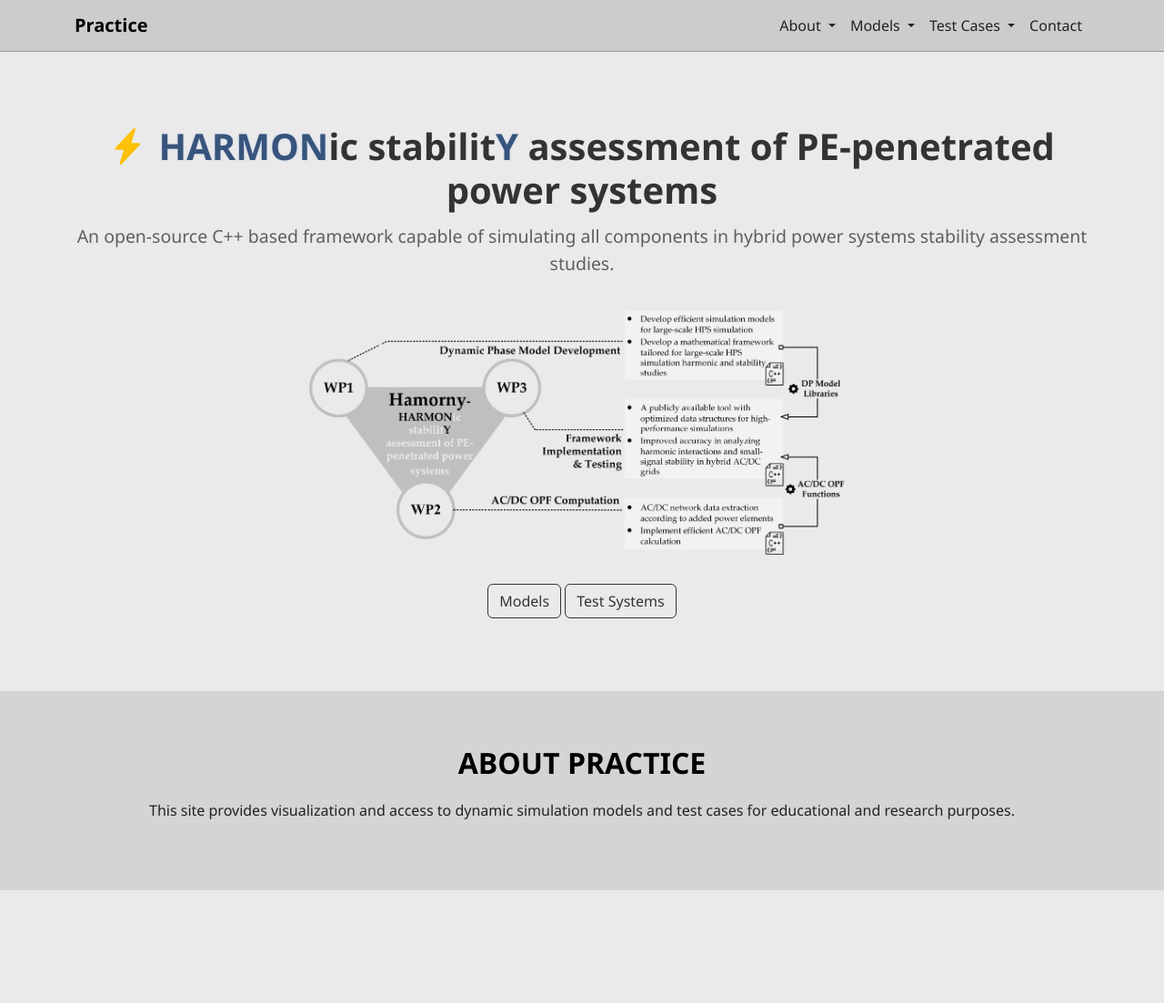
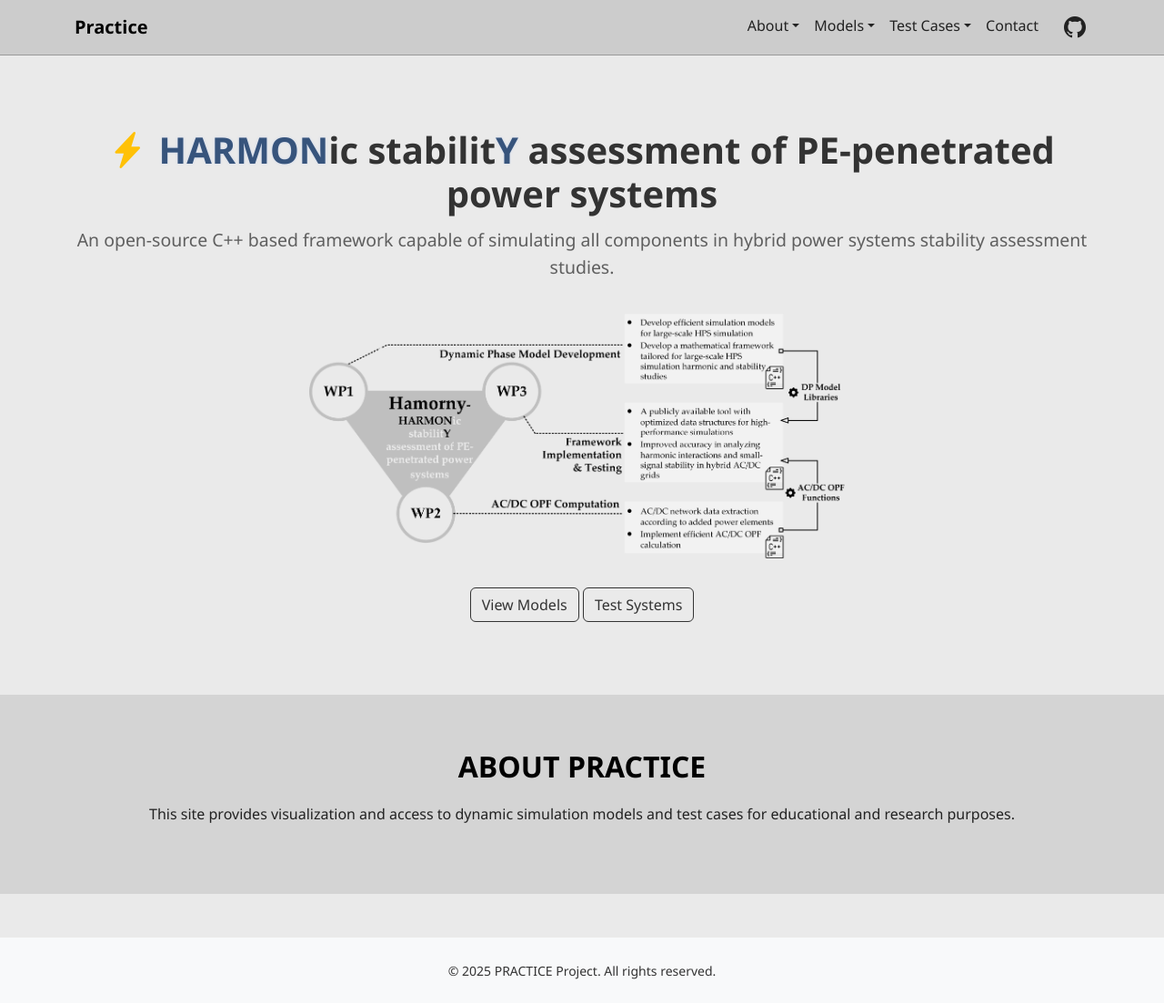
Before and after one commit to HLi199305-ee/HLi199305-ee.github.io-practice, a Jekyll site: the page index.html, which Jekyll copies as it is, in a window 1280 px wide. Shown: the whole page at 91% size. Built offline with Jekyll 4.4.1, drawn with Linux system fonts in a browser that asks for light colours; before the commit the page ends 979 px from its top, so only the background shows below that.

Commit message:
Update - for test

```diff
--- a/index.html
+++ b/index.html
@@ -8,237 +8,163 @@
   <!-- Bootstrap 5 CSS -->
   <link href="https://cdn.jsdelivr.net/npm/bootstrap@5.3.0/dist/css/bootstrap.min.css" rel="stylesheet" />
   <link href="https://cdn.jsdelivr.net/npm/bootstrap-icons@1.10.5/font/bootstrap-icons.css" rel="stylesheet">
-
   <style>
     body {
       font-family: "Segoe UI", sans-serif;
-      background: #eaeaea; /* 工业风浅灰背景 */
+      background: #eaeaea;
       color: #333;
     }
-
     a, .nav-link, .dropdown-item {
       color: #222;
     }
-
     a:hover, .nav-link:hover, .dropdown-item:hover {
       color: #000;
       background-color: #ddd;
     }
-
     .navbar {
       background-color: #ccc;
       border-bottom: 1px solid #999;
     }
-
     .navbar-brand {
       font-weight: 600;
       color: #000;
     }
-
     .navbar-toggler {
       background-color: #bbb;
     }
-
     .dropdown-menu {
       background-color: #f5f5f5;
       border: none;
     }
-
     .dropdown-item {
       color: #333;
     }
-
     .dropdown-item:hover {
       background-color: #ddd;
       color: #000;
     }
-
     .hero {
       padding: 80px 20px;
       text-align: center;
     }
-
     .hero-title {
       font-size: 2.5rem;
       font-weight: 700;
     }
-
     .hero-subtitle {
       font-size: 1.2rem;
       color: #555;
       margin-top: 1rem;
+      animation: floatWave 4s ease-in-out infinite;
+      display: block;
     }
-
     .model-image {
-      max-width: 100%;
-      height: auto;
-      margin-top: 2rem;
-      box-shadow: 0 0 20px rgba(0, 0, 0, 0.05);
+      width: 600px;
+      filter: blur(10px);
+      opacity: 0.3;
+      transition: filter 1.2s ease, opacity 1.2s ease;
+      margin: 2rem auto 0;
       border-radius: 6px;
+      display: block;
     }
-
+    .model-image.loaded {
+      filter: blur(0);
+      opacity: 1;
+    }
     .hero-buttons {
       margin-top: 2rem;
     }
-
     .btn-outline-primary {
       border-color: #333;
       color: #333;
     }
-
     .btn-outline-primary:hover {
       background-color: #333;
       color: #fff;
     }
-
     .about-section {
       padding: 60px 20px;
       text-align: center;
       background: #d4d4d4;
       color: #222;
     }
-
     .section-title {
       font-weight: 700;
       margin-bottom: 20px;
       color: #000;
     }
-
-    /* Flash / shimmer effect */
     @keyframes softShimmer {
-    0%   {
-      color: #333;
-      text-shadow: none;
-      opacity: 1;
+      0% { color: #333; text-shadow: none; opacity: 1; }
+      30% { color: #3a75c4; text-shadow: 0 0 6px rgba(100,150,255,0.4); opacity: 1; }
+      50% { color: #3a75c4; text-shadow: 0 0 8px rgba(100,150,255,0.6), 0 0 12px rgba(100,150,255,0.3); opacity: 0.85; }
+      70% { color: #3a75c4; text-shadow: 0 0 6px rgba(100,150,255,0.4); opacity: 1; }
+      100% { color: #333; text-shadow: none; opacity: 1; }
     }
-    30% {
-      color: #3a75c4;
-      text-shadow: 0 0 6px rgba(100, 150, 255, 0.4);
-      opacity: 1;
-    }
-    50% {
-      color: #3a75c4;
-      text-shadow: 0 0 8px rgba(100, 150, 255, 0.6), 0 0 12px rgba(100, 150, 255, 0.3);
-      opacity: 0.85;
-    }
-    70% {
-      color: #3a75c4;
-      text-shadow: 0 0 6px rgba(100, 150, 255, 0.4);
-      opacity: 1;
-    }
-    100% {
-      color: #333;
-      text-shadow: none;
-      opacity: 1;
-    }
-  }
-
     .flash-letter {
       display: inline-block;
       animation: softShimmer 4s ease-in-out infinite;
     }
-
     @keyframes floatWave {
-    0%   { transform: translateY(0)   scale(1);    opacity: .80; }
-    25%  { transform: translateY(-4px) scale(1.02); opacity: 1;   }
-    50%  { transform: translateY(0)   scale(1);    opacity: .90; }
-    75%  { transform: translateY(4px) scale(0.98); opacity: .80; }
-    100% { transform: translateY(0)   scale(1);    opacity: .80; }
+      0% { transform: translateY(0) scale(1); opacity: .80; }
+      25% { transform: translateY(-4px) scale(1.02); opacity: 1; }
+      50% { transform: translateY(0) scale(1); opacity: .90; }
+      75% { transform: translateY(4px) scale(0.98); opacity: .80; }
+      100% { transform: translateY(0) scale(1); opacity: .80; }
     }
-
-  .hero-subtitle {
-  animation: floatWave 4s ease-in-out infinite;
-  display: block;
-  }
-
-  .model-image {
-  max-width: 100%;
-  height: auto;
-  margin: 2rem auto 0;
-  box-shadow: 0 0 20px rgba(0, 0, 0, 0);
-  border-radius: 6px;
-  display: block;
-  }
-
-  .model-image {
-  width: 600px;
-  filter: blur(10px);
-  opacity: 0.3;
-  transition: filter 1.2s ease, opacity 1.2s ease;
-  }
-
-  .model-image.loaded {
-  filter: blur(0);
-  opacity: 1;
-  }
-
   </style>
-
 </head>
-
 <body>
-
-<!-- ====== NAVBAR ====== -->
+  <!-- Navbar -->
   <nav class="navbar navbar-expand-lg navbar-light">
     <div class="container">
       <a class="navbar-brand" href="#">Practice</a>
-    <button class="navbar-toggler" type="button" data-bs-toggle="collapse" data-bs-target="#navbarNav"
-            aria-controls="navbarNav" aria-expanded="false" aria-label="Toggle navigation">
+      <button class="navbar-toggler" type="button" data-bs-toggle="collapse" data-bs-target="#navbarNav">
         <span class="navbar-toggler-icon"></span>
       </button>
-
       <div class="collapse navbar-collapse" id="navbarNav">
         <ul class="navbar-nav ms-auto">
-        <!-- About ▼ -->
           <li class="nav-item dropdown">
-          <a class="nav-link dropdown-toggle" href="#" id="aboutDropdown" role="button"
-             data-bs-toggle="dropdown" aria-expanded="false">
-            About
-          </a>
-          <ul class="dropdown-menu" aria-labelledby="aboutDropdown">
-            <li><a class="dropdown-item" href="{{ '/about/about1.html' | relative_url }}">About 1</a></li>
-            <li><a class="dropdown-item" href="#">About 2</a></li>
-            <li><a class="dropdown-item" href="#">About 3</a></li>
-            <li><a class="dropdown-item" href="#">About 4</a></li>
+            <a class="nav-link dropdown-toggle" href="#" role="button" data-bs-toggle="dropdown">About</a>
+            <ul class="dropdown-menu">
+              <li><a class="dropdown-item" href="about/team.html">Team</a></li>
+              <li><a class="dropdown-item" href="about/background.html">Background</a></li>
+              <li><a class="dropdown-item" href="about/publications.html">Publications</a></li>
+              <li><hr class="dropdown-divider"></li>
+              <li><a class="dropdown-item" href="about/contact.html">Contact Info</a></li>
             </ul>
           </li>
-
-        <!-- Models ▼ -->
           <li class="nav-item dropdown">
-          <a class="nav-link dropdown-toggle" href="#" id="modelsDropdown" role="button"
-             data-bs-toggle="dropdown" aria-expanded="false">
-            Models
-          </a>
-          <ul class="dropdown-menu" aria-labelledby="modelsDropdown">
-            <li><a class="dropdown-item" href="#">Model 1</a></li>
-            <li><a class="dropdown-item" href="#">Model 2</a></li>
-            <li><a class="dropdown-item" href="#">Model 3</a></li>
-            <li><a class="dropdown-item" href="#">Model 4</a></li>
+            <a class="nav-link dropdown-toggle" href="#" role="button" data-bs-toggle="dropdown">Models</a>
+            <ul class="dropdown-menu">
+              <li><a class="dropdown-item" href="models/model1.html">Model 1</a></li>
+              <li><a class="dropdown-item" href="models/model2.html">Model 2</a></li>
+              <li><a class="dropdown-item" href="models/model3.html">Model 3</a></li>
+              <li><a class="dropdown-item" href="models/model4.html">Model 4</a></li>
             </ul>
           </li>
-
-        <!-- Test Cases ▼ -->
           <li class="nav-item dropdown">
-          <a class="nav-link dropdown-toggle" href="#" id="testsDropdown" role="button"
-             data-bs-toggle="dropdown" aria-expanded="false">
-            Test Cases
-          </a>
-          <ul class="dropdown-menu" aria-labelledby="testsDropdown">
-            <li><a class="dropdown-item" href="#">Test 1</a></li>
-            <li><a class="dropdown-item" href="#">Test 2</a></li>
-            <li><a class="dropdown-item" href="#">Test 3</a></li>
-            <li><a class="dropdown-item" href="#">Test 4</a></li>
+            <a class="nav-link dropdown-toggle" href="#" role="button" data-bs-toggle="dropdown">Test Cases</a>
+            <ul class="dropdown-menu">
+              <li><a class="dropdown-item" href="tests/test1.html">Test 1</a></li>
+              <li><a class="dropdown-item" href="tests/test2.html">Test 2</a></li>
+              <li><a class="dropdown-item" href="tests/test3.html">Test 3</a></li>
+              <li><a class="dropdown-item" href="tests/test4.html">Test 4</a></li>
             </ul>
           </li>
+          <li class="nav-item"><a class="nav-link" href="about/contact.html">Contact</a></li>
 
-        <!-- Contact -->
-        <li class="nav-item"><a class="nav-link" href="#">Contact</a></li>
+          <!-- GitHub Icon Link -->
+          <li class="nav-item d-flex align-items-center ms-3">
+            <a class="nav-link p-1" href="https://github.com/your-repo-url" target="_blank" aria-label="GitHub">
+              <i class="bi bi-github fs-4"></i>
+            </a>
+          </li>
         </ul>
       </div>
     </div>
   </nav>
 
-<!-- ====== HERO SECTION ====== -->
+  <!-- Hero Section -->
   <section class="hero">
     <div class="container">
       <h1 class="hero-title">
@@ -248,28 +174,32 @@
       <p class="hero-subtitle">
         An open‑source C++ based framework capable of simulating all components in hybrid power systems stability assessment studies.
       </p>
-
-    <img src="images/framework.png" alt="Model Diagram" class="model-image" />
-
+      <img src="images/framework.png" alt="Model Diagram" class="model-image" loading="lazy" />
       <div class="hero-buttons">
-      <a href="#" class="btn btn-outline-primary">Models</a>
-      <a href="#" class="btn btn-outline-primary">Test Systems</a>
+        <a href="models/index.html" class="btn btn-outline-primary">View Models</a>
+        <a href="tests/index.html" class="btn btn-outline-primary">Test Systems</a>
       </div>
     </div>
   </section>
 
-<!-- ====== ABOUT SECTION ====== -->
+  <!-- About Section -->
   <section class="about-section">
     <div class="container">
       <h2 class="section-title">ABOUT PRACTICE</h2>
       <p>
-      This site provides visualization and access to dynamic simulation models and test cases
-      for educational and research purposes.
+        This site provides visualization and access to dynamic simulation models and test cases for educational and research purposes.
       </p>
     </div>
   </section>
 
-<!-- Bootstrap JS Bundle -->
+  <!-- Footer -->
+  <footer class="text-center py-4 bg-light mt-5">
+    <div class="container">
+      <small>&copy; 2025 PRACTICE Project. All rights reserved.</small>
+    </div>
+  </footer>
+
+  <!-- Bootstrap JS -->
   <script src="https://cdn.jsdelivr.net/npm/bootstrap@5.3.0/dist/js/bootstrap.bundle.min.js"></script>
   <script>
     document.addEventListener("DOMContentLoaded", function () {
```
Lines whose indentation alone changed are shown as unchanged.
